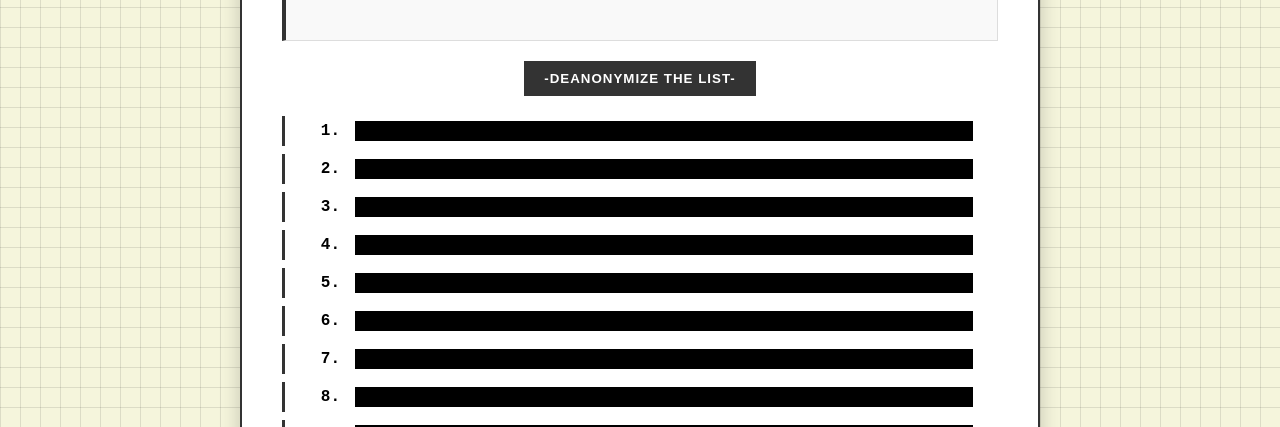
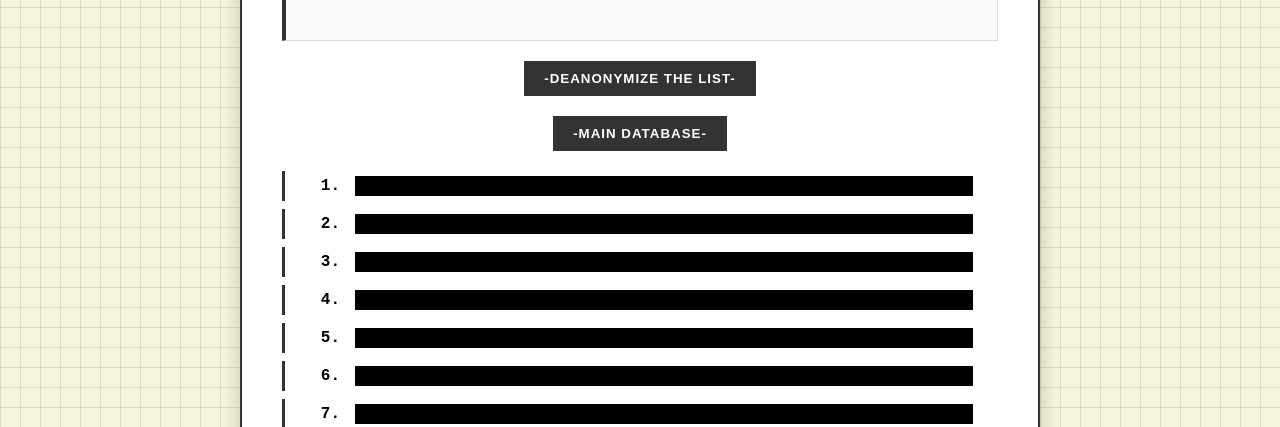
Before and after one commit to MemesNews/EF, a plain HTML site: page index.html in a window 1280 px wide. Shown: the part 673-1100 px from the top of the page. Drawn offline with Linux system fonts and the light colour scheme.

Commit message:
Update index.html

```diff
--- a/index.html
+++ b/index.html
@@ -1,5 +1,5 @@
 <!DOCTYPE html>
-<html lang="ru">
+<html lang="en">
 <head>
 <meta charset="UTF-8">
 <meta name="viewport" content="width=device-width, initial-scale=1.0">
@@ -92,6 +92,13 @@
         </button>
     </div>
 
+       <div style="text-align:center; margin:20px 0;">
+        <button onclick="window.location.href='https://t.me/Memes_and_other_news'"
+                style="background:#333; color:white; padding:10px 20px; font-weight:bold; cursor:pointer; border:none; text-transform:uppercase; letter-spacing:1px;">
+            -Main database-
+        </button>
+    </div>
+
     <div class="list-container" id="listContainer"></div>
 
     <div class="footer">
```
